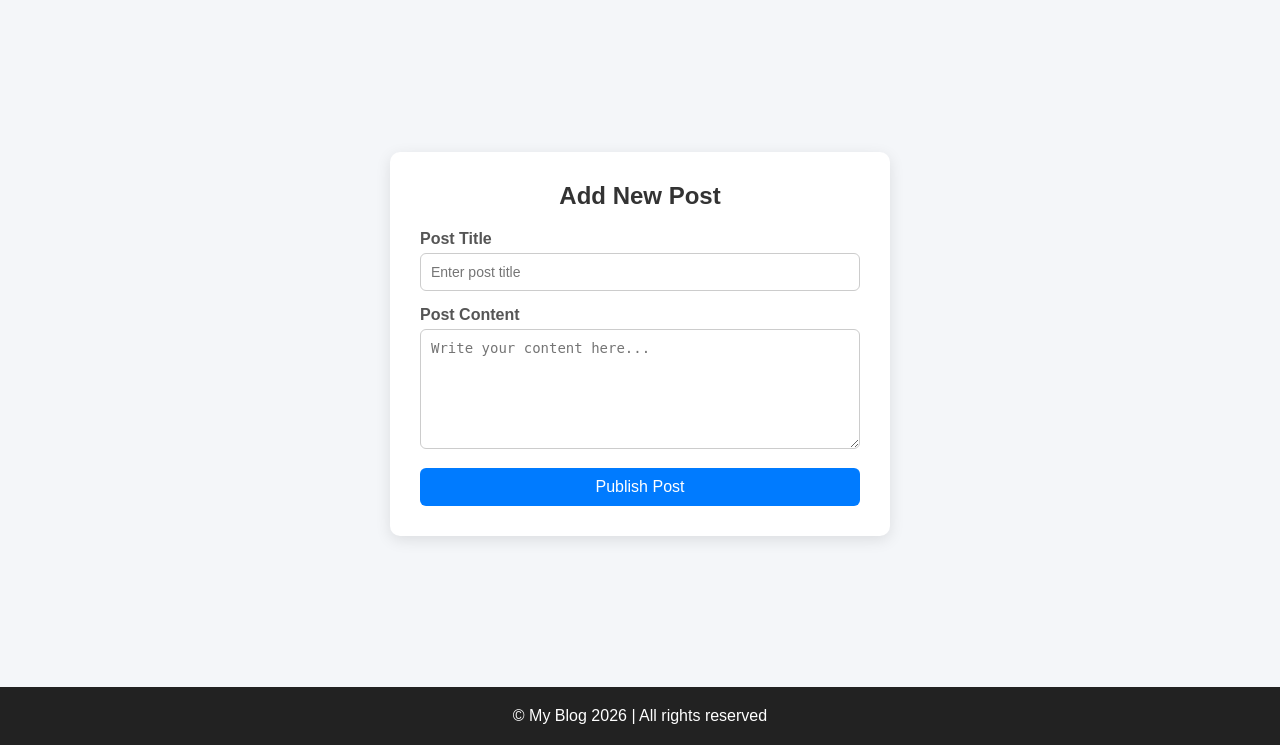
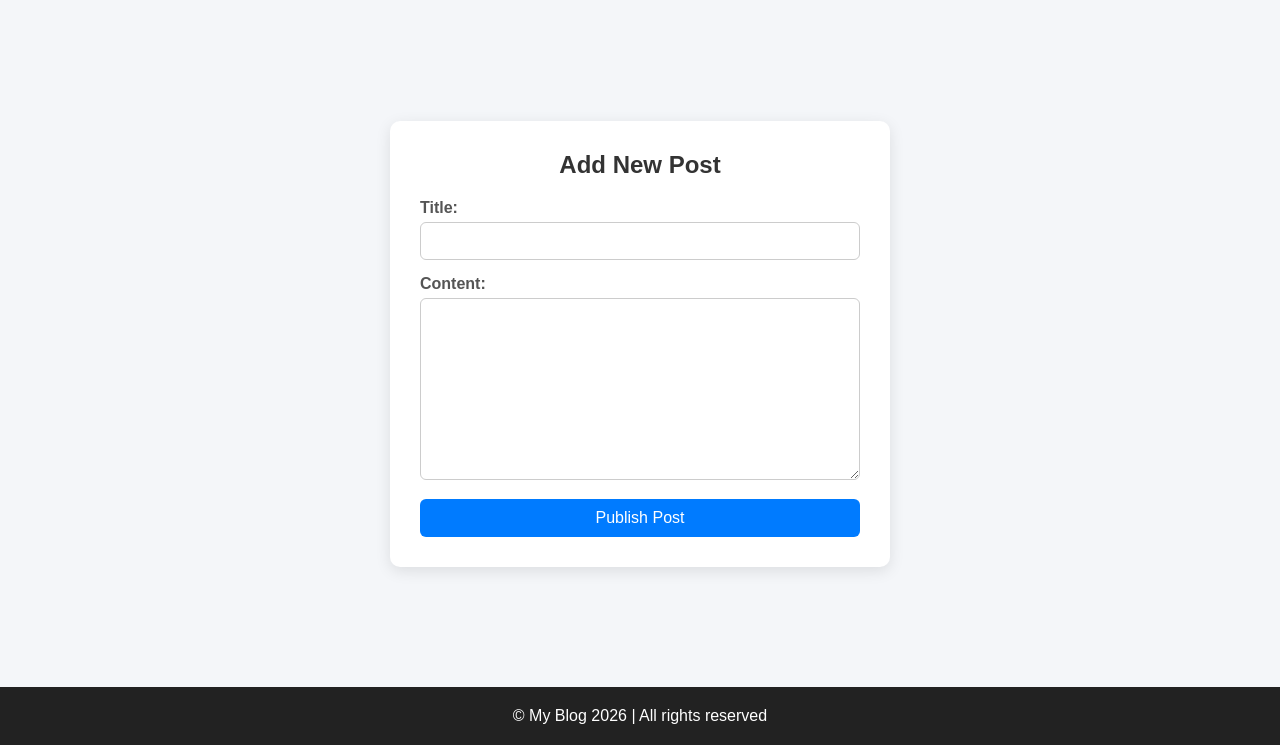
Before and after one commit to mateuszral/django-blog, a Django app: page /posts/new/ in a window 1280 px wide. Shown: the part 56-801 px from the top of the page. Run offline with Django 5.2, Linux system fonts and the light colour scheme.

Commit message:
add new post class

```diff
--- /dev/null
+++ b/web_blog/forms.py
@@ -0,0 +1,8 @@
+from django import forms
+
+from .models import Post
+
+class PostForm(forms.ModelForm):
+    class Meta:
+        model = Post
+        fields = ("title", "content")
--- a/web_blog/static/web_blog/new_post.css
+++ b/web_blog/static/web_blog/new_post.css
@@ -19,7 +19,7 @@
     color: #333;
 }
 
-.form__group {
+.form div {
     margin-bottom: 15px;
 }
 
--- a/web_blog/templates/web_blog/new_post.html
+++ b/web_blog/templates/web_blog/new_post.html
@@ -12,19 +12,10 @@
     {% include "web_blog/navbar.html" %}
     <main class="main">
         <div class="container">
-            <form action="#" method="POST" class="form">
+            <form method="POST" class="form">
+                {% csrf_token %}
                 <h2 class="form__heading">Add New Post</h2>
-                {% csrf_token %}
-                <div class="form__group">
-                    <label for="title">Post Title</label>
-                    <input type="text" id="title" name="title" placeholder="Enter post title" required>
-                </div>
-
-                <div class="form__group">
-                    <label for="content">Post Content</label>
-                    <textarea id="content" name="content" placeholder="Write your content here..." required></textarea>
-                </div>
-
+                {{ form.as_div }}
                 <button type="submit" class="form__button">Publish Post</button>
             </form>
         </div>
--- a/web_blog/views.py
+++ b/web_blog/views.py
@@ -1,7 +1,8 @@
 from django.http import HttpResponse
-from django.shortcuts import render, get_object_or_404
+from django.shortcuts import redirect, render, get_object_or_404
 
 from .models import Post
+from .forms import PostForm
 
 
 def index(request):
@@ -17,7 +18,16 @@ def post_details(request, post_id):
     return render(request, "web_blog/post_details.html", {"post": post})
 
 def new_post(request):
-    return render(request, "web_blog/new_post.html")
+    if request.method == "POST":
+        form = PostForm(request.POST)
+        if form.is_valid():
+            post = form.save(commit=False)
+            post.author = request.user.get_username()
+            post.save()
+            return redirect("post_details", post_id=post.id)
+
+    form = PostForm()
+    return render(request, "web_blog/new_post.html", {"form": form})
 
 def about(request):
     return HttpResponse("This is the about page.")
```
